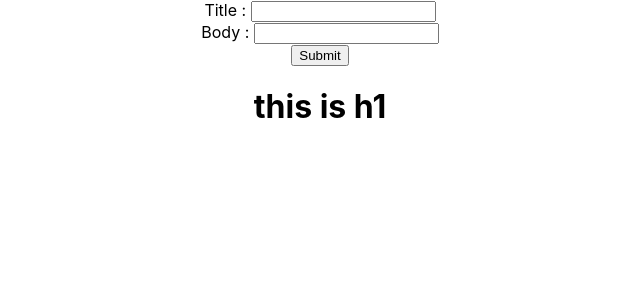
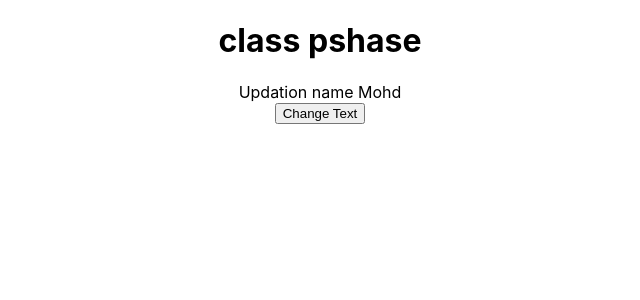
Before and after one commit to MMP0786/counter, a React (Create React App) app: page / in a window 1280 px wide. Shown: the top 300 px of the page, without its empty margins (320-960 px from the left). Built offline with nearby package versions, Linux system fonts and the light colour scheme.

Commit message:
class comp practise

```diff
--- /dev/null
+++ b/src/ClassPhase.js
@@ -0,0 +1,29 @@
+import React, { Component } from 'react'
+import Updation from './Updation'
+
+export default class ClassPhase extends Component {
+    constructor(props) {
+      super(props)
+
+      this.state = {
+         name1: 'Mohd'
+      }
+    }
+
+    handleClick = () =>{
+        this.setState({
+            name1: "Musharraf"
+        })
+
+        console.log("inside change fn")
+    }
+  render() {
+    return (
+      <div>
+        <h1>class pshase</h1>
+        <Updation name={this.state.name1}/>
+        <button onClick={this.handleClick}>Change Text</button>
+      </div>
+    )
+  }
+}
--- /dev/null
+++ b/src/Updation.js
@@ -0,0 +1,22 @@
+import React, { Component } from 'react'
+
+export default class Updation extends Component {
+    constructor(props) {
+      super(props)
+
+      this.state = {
+         name2: this.props.name
+      }
+    }
+    static getDerivedStateFromProps(props, state){
+        if(props.name !== state.name2){
+            return{ name2: props.name}
+        }
+        return null;
+    }
+  render() {
+    return (
+      <div>Updation name {this.state.name2}</div>
+    )
+  }
+}
--- a/src/index.js
+++ b/src/index.js
@@ -2,6 +2,7 @@ import React, { Suspense, lazy } from 'react';
 import ReactDOM from 'react-dom/client';
 import Axios from './Axios';
 import AxiosPost from './AxiosPost';
+import ClassPhase from './ClassPhase';
 import FormwithFormik from './FormwithFormik';
 import FormWithFormik2 from './FormWithFormik2';
 // import { BrowserRouter } from 'react-router-dom';
@@ -32,7 +33,8 @@ const root = ReactDOM.createRoot(document.getElementById('root'));
 root.render(
 
  <>
- <AxiosPost/>
+ <ClassPhase/>
+ {/* <AxiosPost/> */}
  {/* <FormwithFormik/> */}
  {/* <FormWithFormik2/> */}
  {/* <Search/> */}
```
